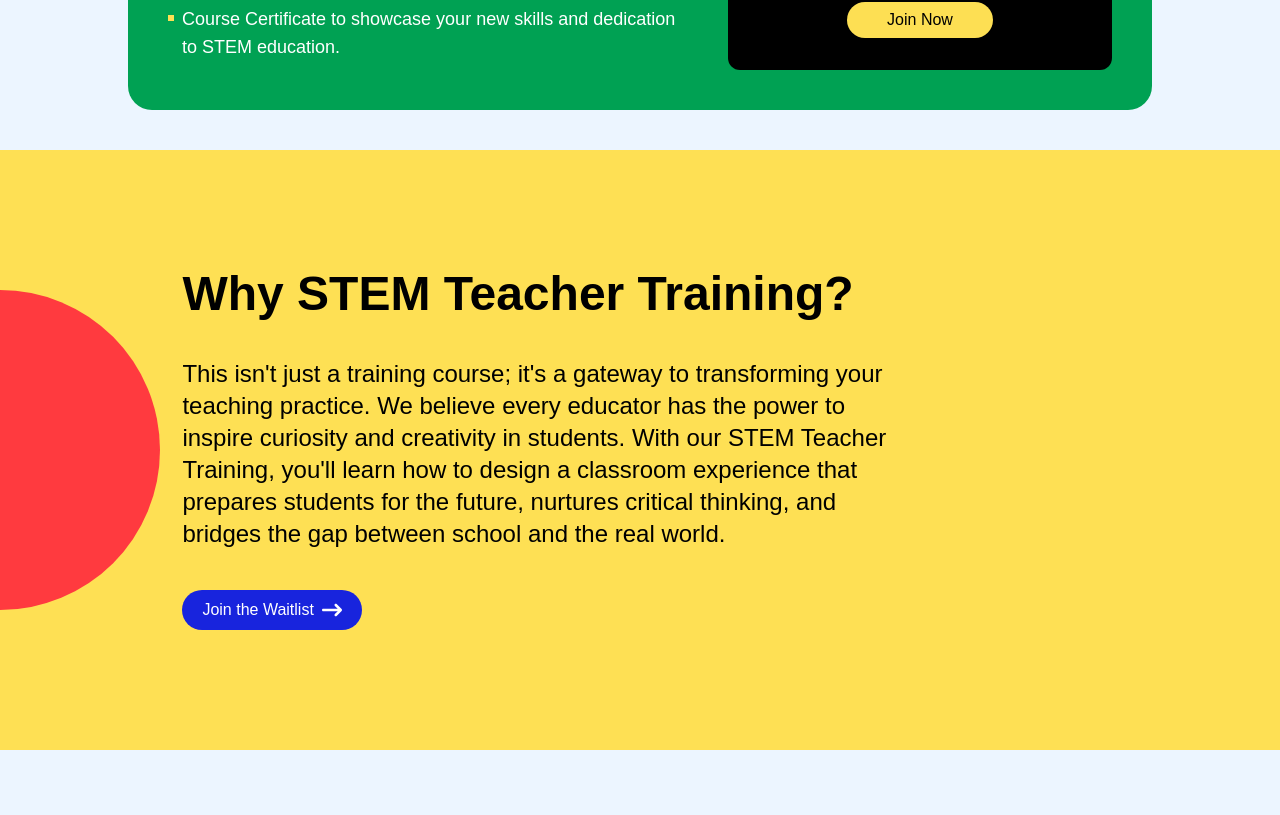
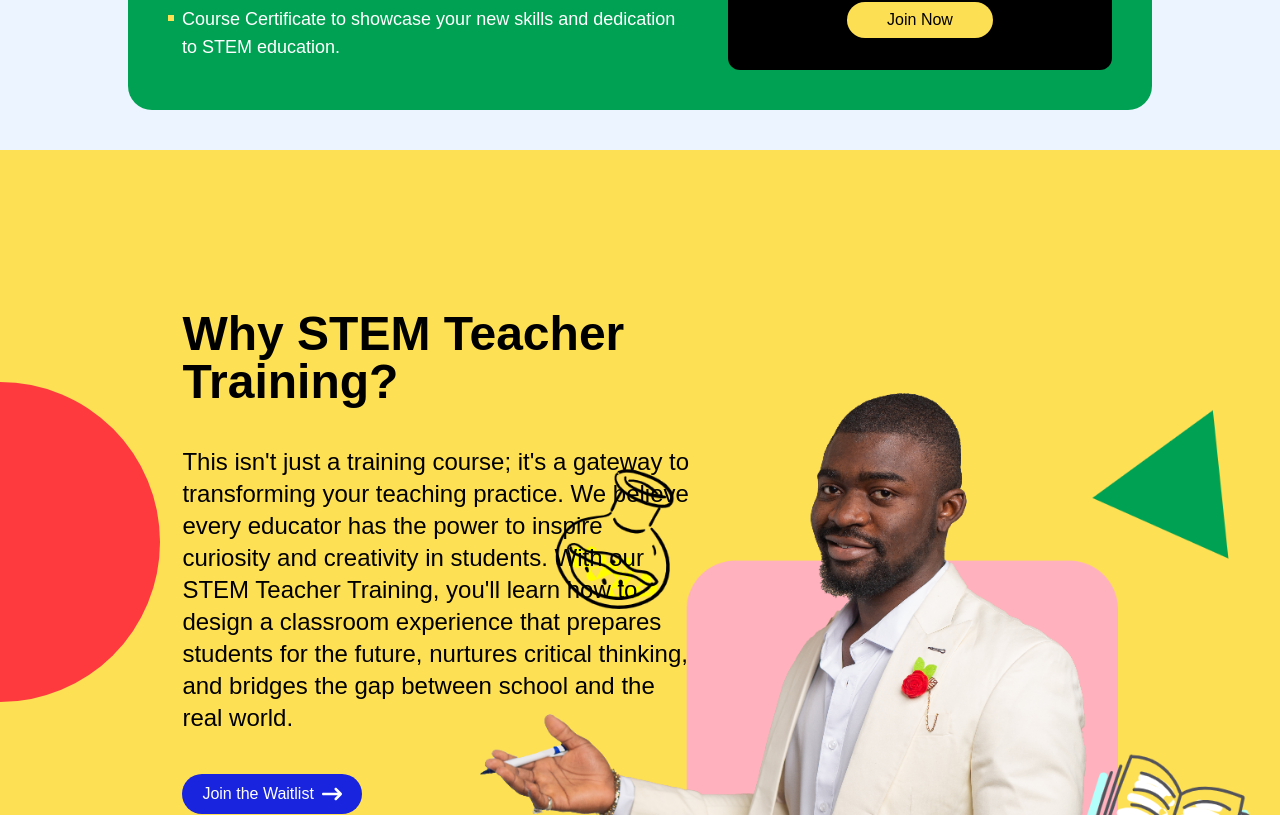
Before and after one commit to himarnoel/landing2, a React (Vite) app: page / in a window 1280 px wide. Shown: the part 3665-4480 px from the top of the page. Built offline with nearby package versions, Linux system fonts and the light colour scheme; a web font is replaced by a local one.

Commit message:
try again

```diff
--- a/src/components/why-us.tsx
+++ b/src/components/why-us.tsx
@@ -1,22 +1,30 @@
-import React from "react"
-import { FaArrowRightLong } from "react-icons/fa6"
-
+import React from "react";
+import { FaArrowRightLong } from "react-icons/fa6";
+import imag from "../assets/images/img.png"
 export default function WhyUs() {
-    return <section className="w-full flex flex-wrap items-center bg-yellow-normal px-spacing-normal py-10 relative before:h-80 before:w-80 before:left-0 before:absolute before:bg-red-normal before:rounded-full before:-translate-x-2/3 before:md:-translate-x-1/2">
-        <div className="flex flex-1 flex-col basis-80 items-center md:items-start text-center md:text-left py-10 md:p-20 gap-10 justify-center">
+  return (
+    <section className="w-full  flex items-center bg-yellow-normal px-spacing-normal py-10 relative before:h-80 before:w-80 before:left-0 before:absolute before:bg-red-normal before:rounded-full before:-translate-x-2/3 before:md:-translate-x-1/2">
+      <div className="flex flex-1 flex-col basis-80 mt-10 items-center max-w-[800px] md:items-start text-center md:text-left py-10 md:p-20 gap-10 justify-center">
         <h2 className="text-3xl font-bold md:text-5xl">
           Why STEM Teacher Training?
         </h2>
         <p className="z-10 md:text-2xl md:w-4/5">
-                This isn't just a training course; it's a gateway to transforming your teaching practice.
-                We believe every educator has the power to inspire curiosity and creativity in students.
-                With our STEM Teacher Training, you'll learn how to design a classroom experience that prepares students for the future,
-                nurtures critical thinking, and bridges the gap between school and the real world.
+          This isn't just a training course; it's a gateway to transforming your
+          teaching practice. We believe every educator has the power to inspire
+          curiosity and creativity in students. With our STEM Teacher Training,
+          you'll learn how to design a classroom experience that prepares
+          students for the future, nurtures critical thinking, and bridges the
+          gap between school and the real world.
         </p>
 
-            <a href="#waitlist-form" className="border-none outline-none bg-blue-normal text-white flex items-center gap-2 hover:gap-5 px-5 py-2 rounded-full transition-all">
+        <a
+          href="#waitlist-form"
+          className="border-none outline-none bg-blue-normal text-white flex items-center gap-2 hover:gap-5 px-5 py-2 rounded-full transition-all"
+        >
           Join the Waitlist <FaArrowRightLong size={20} />
         </a>
       </div>
+      <img src={imag} alt="" className="w-[50rem] absolute right-0 bottom-0"/>
     </section>
+  );
 }
```
Also changed, not shown: src/assets/images/img.png (added). Lines whose indentation alone changed are shown as unchanged.
